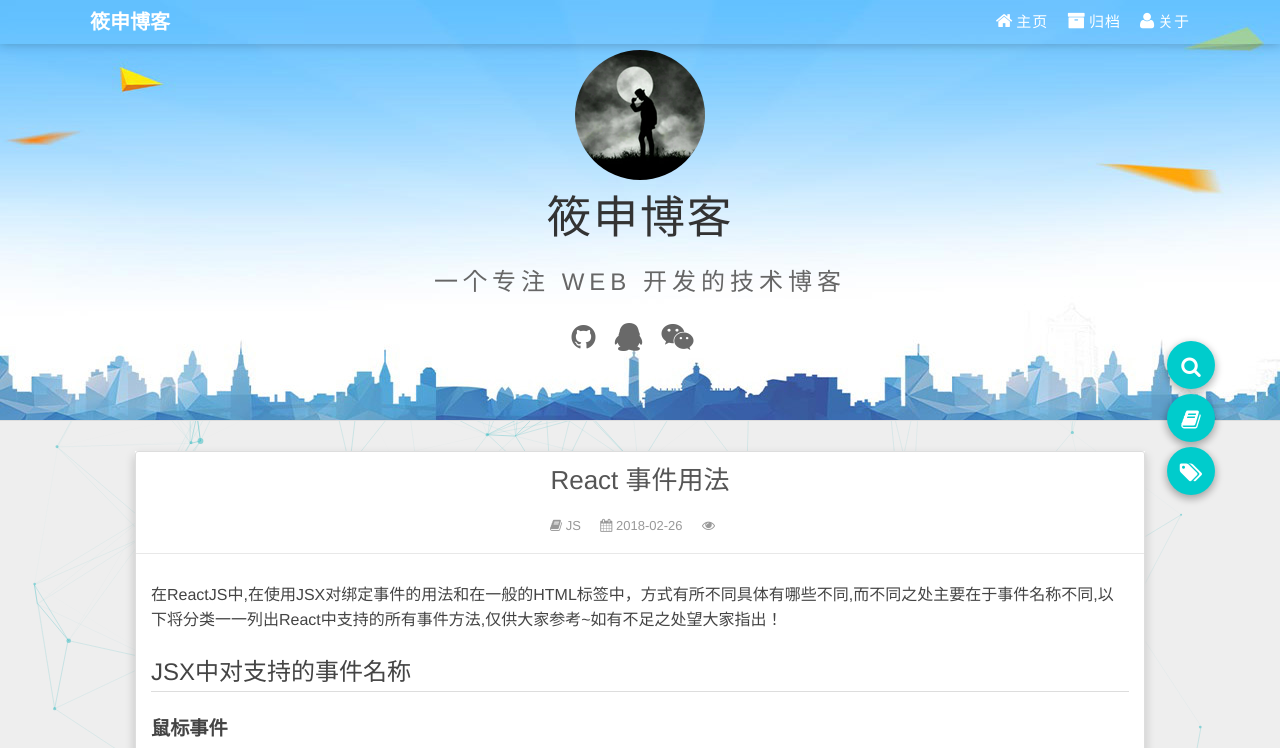
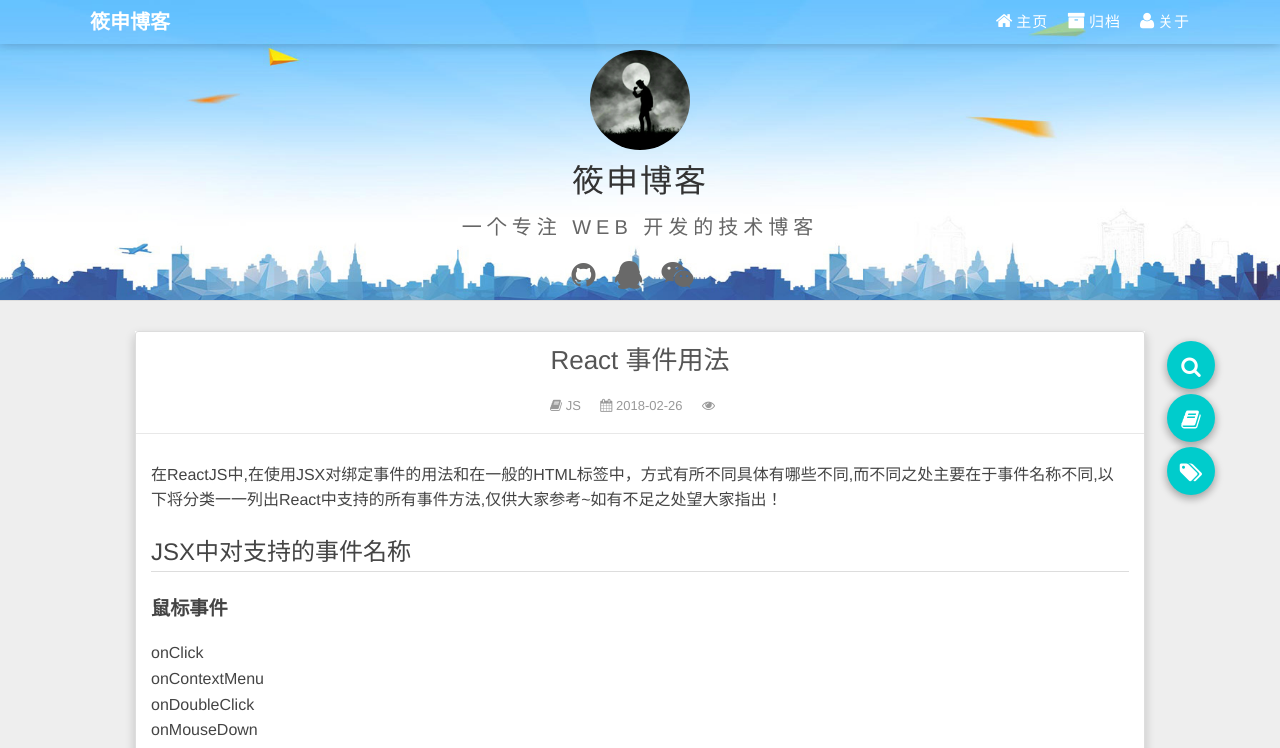
Before and after one commit to YHS2017/YHS2017.github.io, a plain HTML site: page 2018/02/27/React-事件用法/index.html in a window 1280 px wide. Shown: the top 748 px of the page. Drawn offline with nearby package versions, Linux system fonts and the light colour scheme; some packages are replaced by stand-ins of ours; animation ran at ten frames a second; a script that the page names is missing.

Commit message:
Site updated: 2018-09-29 18:03:29

```diff
--- a/2018/02/27/React-事件用法/index.html
+++ b/2018/02/27/React-事件用法/index.html
@@ -415,10 +415,6 @@
 <script src="/js/main.js"></script>
 
 
-  <script src="//cdn.bootcss.com/particles.js/2.0.0/particles.min.js"></script>
-  <div id="particles"></div>
-  <script src="/js/particles.js"></script>
-
 
 
 
--- a/css/style.css
+++ b/css/style.css
@@ -117,11 +117,6 @@ button::-moz-focus-inner {
   src: url("fonts/fontawesome-webfont.eot?v=#4.0.3");
   src: url("fonts/fontawesome-webfont.eot?#iefix&v=#4.0.3") format("embedded-opentype"), url("fonts/fontawesome-webfont.woff?v=#4.0.3") format("woff"), url("fonts/fontawesome-webfont.ttf?v=#4.0.3") format("truetype"), url("fonts/fontawesome-webfont.svg#fontawesomeregular?v=#4.0.3") format("svg");
 }
-html,
-body,
-#container {
-  height: 100%;
-}
 body {
   font-family: "Helvetica Neue", Helvetica, STHeiTi, Arial, sans-serif;
   background: #eee;
@@ -184,15 +179,6 @@ body {
 }
 .mobile-nav-on #wrap {
   left: 280px;
-}
-#particles {
-  width: 100%;
-  height: 100%;
-  position: fixed;
-  top: 0;
-  left: 0;
-  z-index: -1;
-  opacity: 0.8;
 }
 .article-date,
 .article-category-link,
@@ -385,7 +371,7 @@ body {
   white-space: nowrap;
 }
 #header {
-  height: 420px;
+  height: 300px;
   position: relative;
   width: 100%;
   border-bottom: 1px solid #ddd;
@@ -424,8 +410,8 @@ body {
   text-align: center;
 }
 #logo {
-  width: 130px;
-  height: 130px;
+  width: 100px;
+  height: 100px;
   margin: 0 auto;
 }
 #header-menu {
@@ -531,6 +517,8 @@ body {
   transition: background 0.5s;
 }
 #logo img {
+  width: 100%;
+  height: 100%;
   border-radius: 50%;
   -webkit-transition: all 1.6s;
   transition: all 1.6s;
@@ -563,6 +551,7 @@ body {
 #header-title h2 {
   -webkit-transition: all 0.5s;
   transition: all 0.5s;
+  font-size: 32px;
   font-weight: 400;
 }
 #header-title h2:hover {
@@ -570,10 +559,13 @@ body {
 }
 #header-description {
   width: 600px;
-  margin: 20px auto;
+  margin: 10px auto;
   padding: 10px 0;
   color: #666;
   letter-spacing: 5px;
+}
+#header-description h3 {
+  font-size: 20px;
 }
 .header-nav {
   cursor: pointer;
@@ -1951,12 +1943,12 @@ pre .javascript .function {
     padding-top: 0;
   }
   #logo {
-    width: 100px;
-    height: 100px;
+    width: 80px;
+    height: 80px;
   }
   #logo img {
-    width: 100px;
-    height: 100px;
+    width: 80px;
+    height: 80px;
     -webkit-transform: scale(0.8);
     -moz-transform: scale(0.8);
     -ms-transform: scale(0.8);
```
Also changed, not shown: 2018/03/03/Event的几种坐标取值/index.html (+0 -4 lines), 2018/04/08/Flex布局/index.html (+0 -4 lines), 2018/06/10/create-react-app配置多页应用/index.html (+0 -4 lines), archives/2018/02/index.html (+0 -4 lines), archives/2018/03/index.html (+0 -4 lines), archives/2018/04/index.html (+0 -4 lines), archives/2018/06/index.html (+0 -4 lines), archives/2018/index.html (+0 -4 lines), archives/index.html (+0 -4 lines), categories/CSS/index.html (+0 -4 lines), categories/JS/index.html (+0 -4 lines), index.html (+0 -4 lines), tags/前端/index.html (+0 -4 lines), 1 other file.
